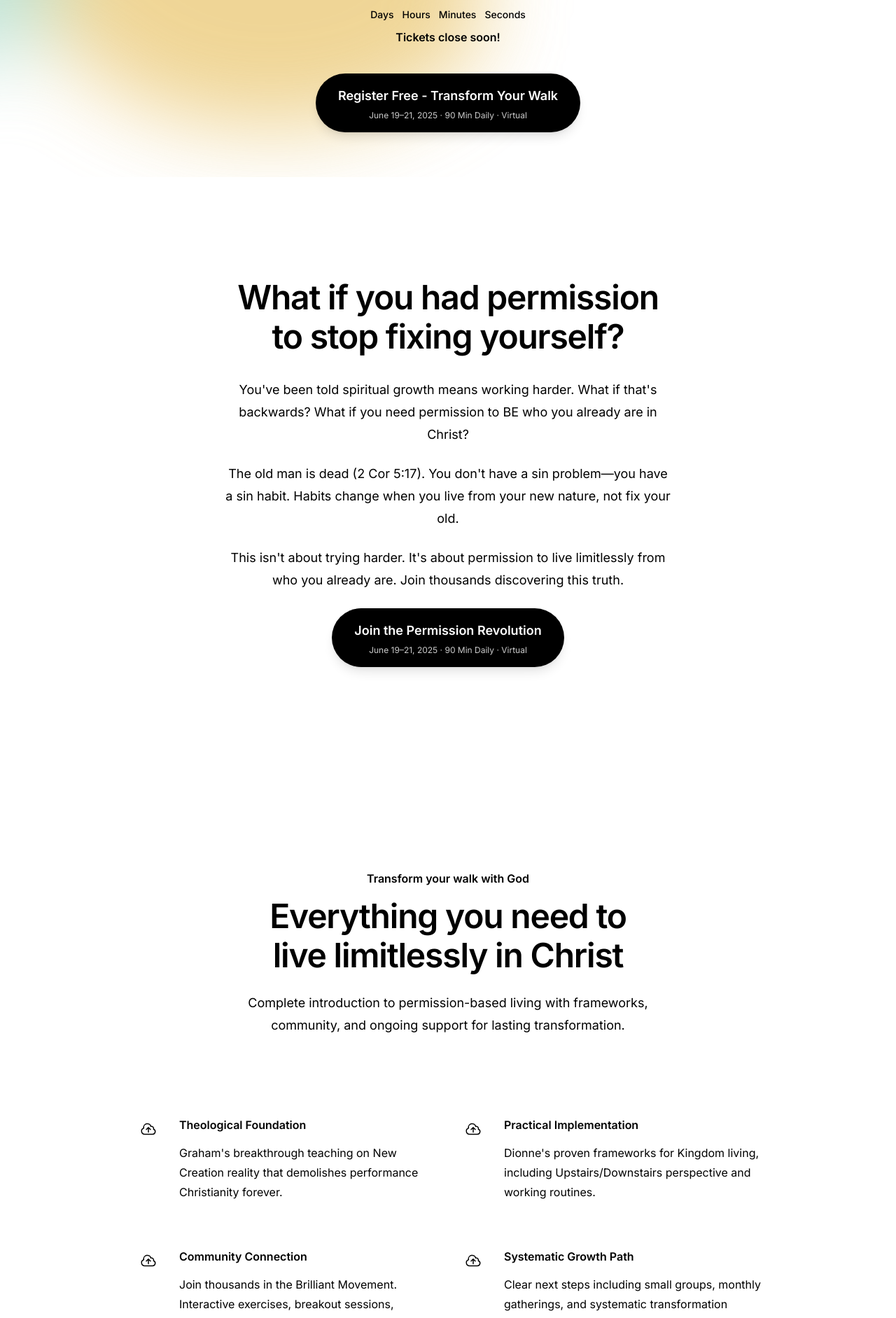
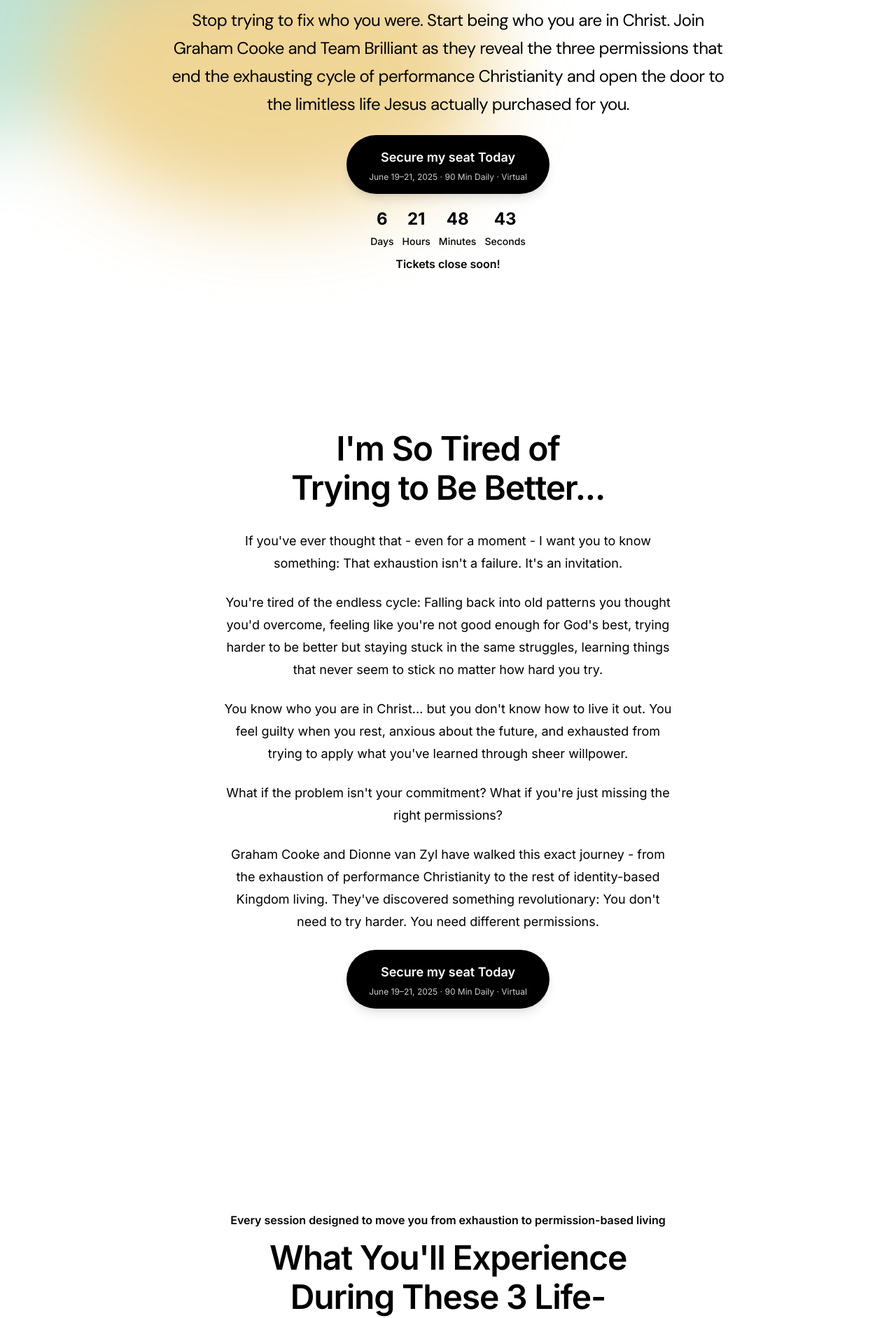
Before and after one commit to BrilliantPerspectivesDev/ElevateAOTB, a Next.js app in the folder keynote-ts/: page / in a window 1280 px wide. Shown: the part 543-2426 px from the top of the page at 70% size. Built offline with nearby package versions, Linux system fonts and the light colour scheme.

Commit message:
Unify and reposition CTA buttons, update copy, and improve event flow per latest feedback

```diff
--- a/keynote-ts/src/components/GradientCTAButton.tsx
+++ b/keynote-ts/src/components/GradientCTAButton.tsx
@@ -6,10 +6,9 @@
 interface GradientCTAButtonProps {
   href: string
   className?: string
-  children?: React.ReactNode
 }
 
-export function GradientCTAButton({ href, className, children }: GradientCTAButtonProps) {
+export function GradientCTAButton({ href, className }: GradientCTAButtonProps) {
   return (
     <Link
       href={href}
@@ -18,7 +17,7 @@
         className
       )}
     >
-      <span>{children || 'Register Now'}</span>
+      <span>Secure my seat Today</span>
       <span className="block text-xs font-normal mt-1 text-white opacity-80">June 19–21, 2025 · 90 Min Daily · Virtual</span>
     </Link>
   )
--- a/keynote-ts/src/components/Hero.tsx
+++ b/keynote-ts/src/components/Hero.tsx
@@ -41,10 +41,10 @@
             <div className="mt-8 space-y-6 font-display text-2xl tracking-tight text-sand">
               <p>{hero.intro}</p>
             </div>
+            <div className="mt-6">
+              <GradientCTAButton href="https://deals.brilliantperspectives.com/order-form1749742211523" />
+            </div>
             <CountdownTimer targetDate={hero.countdownDate} />
-            <div className="mt-6">
-              <GradientCTAButton href="https://deals.brilliantperspectives.com/order-form1749742211523">{hero.cta}</GradientCTAButton>
-            </div>
           </div>
         </Container>
       </div>
--- a/keynote-ts/src/content/eventContent.json
+++ b/keynote-ts/src/content/eventContent.json
@@ -1,123 +1,133 @@
 {
   "announcementBanner": {
-    "message": "Free registration open - Limited seating available!",
-    "cta": "Register Free"
+    "message": "Limited Seats Available | June 19-21, 2025 | Virtual Event - Stop Trying to Fix Yourself - Start Being Who God Says You Already Are",
+    "cta": "Secure Your Permission Today"
   },
   "hero": {
-    "preHeadline": "Everything you need to live limitlessly in Christ",
-    "headline": "Transform your walk with God",
-    "dateLocation": "June 19–21, 2025 · Virtual · 90 Min Daily",
-    "intro": "Everything you need to live limitlessly in Christ",
-    "countdownDate": "2025-06-19T09:00:00",
-    "cta": "Register Free - Transform Your Walk"
+    "preHeadline": "Are you exhausted from trying to be better?",
+    "headline": "The 3 Permissions You Need to Live Limitlessly with God",
+    "dateLocation": "June 19-21, 2025 | 3-Day Virtual Event | 90 Minutes Each Day",
+    "intro": "Stop trying to fix who you were. Start being who you are in Christ. Join Graham Cooke and Team Brilliant as they reveal the three permissions that end the exhausting cycle of performance Christianity and open the door to the limitless life Jesus actually purchased for you.",
+    "countdownDate": "2025-06-19T17:00:00Z",
+    "cta": "Secure my seat Today"
   },
   "salesLetter": {
-    "headline": "What if you had permission to stop fixing yourself?",
+    "headline": "I'm So Tired of Trying to Be Better...",
     "paragraphs": [
-      "You've been told spiritual growth means working harder. What if that's backwards? What if you need permission to BE who you already are in Christ?",
-      "The old man is dead (2 Cor 5:17). You don't have a sin problem—you have a sin habit. Habits change when you live from your new nature, not fix your old.",
-      "This isn't about trying harder. It's about permission to live limitlessly from who you already are. Join thousands discovering this truth."
+      "If you've ever thought that - even for a moment - I want you to know something: That exhaustion isn't a failure. It's an invitation.",
+      "You're tired of the endless cycle: Falling back into old patterns you thought you'd overcome, feeling like you're not good enough for God's best, trying harder to be better but staying stuck in the same struggles, learning things that never seem to stick no matter how hard you try.",
+      "You know who you are in Christ... but you don't know how to live it out. You feel guilty when you rest, anxious about the future, and exhausted from trying to apply what you've learned through sheer willpower.",
+      "What if the problem isn't your commitment? What if you're just missing the right permissions?",
+      "Graham Cooke and Dionne van Zyl have walked this exact journey - from the exhaustion of performance Christianity to the rest of identity-based Kingdom living. They've discovered something revolutionary: You don't need to try harder. You need different permissions."
     ],
-    "cta": "Join the Permission Revolution"
+    "cta": "Secure my seat Today"
   },
   "eventDays": [
     {
       "day": "Day 1",
-      "theme": "Permission to BE Your New Self",
-      "description": "Graham lays theological foundation. Discover why 'trying harder' keeps you stuck and get permission to stop working on the old man."
+      "theme": "Permission to Stop Fixing Yourself",
+      "description": "You have permission to stop trying to fix who you were and start being who you are in Christ. Discover why your true identity in Christ gives you permission to stop the improvement project."
     },
     {
       "day": "Day 2",
-      "theme": "Permission to LIVE Your New Life",
-      "description": "Dionne reveals practical frameworks for Kingdom living. Learn to stay peaceful in chaos and receive God's goodness without guilt."
+      "theme": "Permission to Live From Rest",
+      "description": "You have permission to live from rest instead of striving. Learn how to live FROM your new identity in practical, daily ways. Dionne will show you why rest isn't lazy - it's your natural state in Christ."
     },
     {
       "day": "Day 3",
-      "theme": "Permission to LEARN Your New Way",
-      "description": "Discover relational learning that creates lasting change. Get clear next steps for your continued transformation journey."
+      "theme": "Permission to Learn Relationally",
+      "description": "You have permission to learn relationally with God instead of academically about God. Understand why academic learning about God doesn't create lasting transformation."
     }
   ],
   "features": {
-    "headline": "Everything you need to live limitlessly in Christ",
-    "subheading": "Transform your walk with God",
-    "description": "Complete introduction to permission-based living with frameworks, community, and ongoing support for lasting transformation.",
+    "headline": "What You'll Experience During These 3 Life-Changing Days",
+    "subheading": "Every session designed to move you from exhaustion to permission-based living",
+    "description": "This isn't another conference about trying harder. These 90-minute sessions each day will systematically give you the three permissions that transform how you live with God - from performance to partnership, from striving to rest, from academic learning to relational growth.",
     "items": [
       {
-        "title": "Theological Foundation",
-        "description": "Graham's breakthrough teaching on New Creation reality that demolishes performance Christianity forever."
+        "title": "Permission-Based Identity Teaching",
+        "description": "Discover who you already are in Christ instead of trying to become someone new"
       },
       {
-        "title": "Practical Implementation",
-        "description": "Dionne's proven frameworks for Kingdom living, including Upstairs/Downstairs perspective and working routines."
+        "title": "Credible Guide Authority",
+        "description": "Learn from Graham and Dionne who've actually walked this transformation journey"
       },
       {
-        "title": "Community Connection",
-        "description": "Join thousands in the Brilliant Movement. Interactive exercises, breakout sessions, ongoing support."
+        "title": "Practical Implementation Strategy",
+        "description": "Move beyond theory to daily living from your new permissions"
       },
       {
-        "title": "Systematic Growth Path",
-        "description": "Clear next steps including small groups, monthly gatherings, and systematic transformation programs."
+        "title": "Relational Learning Method",
+        "description": "Experience learning WITH God instead of just learning ABOUT God"
+      },
+      {
+        "title": "Systematic Transformation Process",
+        "description": "Get the methodology that makes lasting change actually stick"
+      },
+      {
+        "title": "Complete Transformation Framework",
+        "description": "Get the complete methodology for living from permission instead of performance"
       }
     ],
-    "cta": "Access All Transformation Tools"
+    "cta": "Secure my seat Today"
   },
   "speakers": {
-    "headline": "Meet Your Transformation Guides",
-    "subheading": "Proven leaders who've walked from performance to permission",
+    "headline": "Meet Your Credible Guides",
+    "subheading": "Leaders who've walked the journey from performance Christianity to Kingdom rest",
     "people": [
       {
         "name": "Graham Cooke",
-        "role": "Author & Prophetic Voice",
-        "bio": "For decades, Graham has helped Christians discover living WITH God vs. about God. His New Creation revelation transforms performance into partnership.",
-        "image": "graham-cooke-headshot.jpg"
+        "role": "Founder & Primary Teacher",
+        "bio": "Graham spent years in the exhausting cycle of performance Christianity before discovering the permissions that changed everything. Author of over 40 books and trusted by thousands worldwide, Graham will help you see that God never asked you to fix yourself - He gave you permission to BE who He says you already are.",
+        "image": "graham-cooke.jpg"
       },
       {
         "name": "Dionne van Zyl",
         "role": "CEO & Leadership Expert",
-        "bio": "Dionne bridges the gap between identity and lifestyle. His systematic approach has helped thousands live from their new nature daily.",
-        "image": "dionne-van-zyl-headshot.jpg"
+        "bio": "Dionne understands the struggle of knowing your identity but not knowing how to live it out. Through his own journey from striving to rest, he's developed practical methodologies for living from your new nature instead of working toward it. He'll show you exactly how to make this shift in your daily life.",
+        "image": "dionne-van-zyl.jpg"
       },
       {
-        "name": "Ray Higdon",
-        "role": "Event Host",
-        "bio": "Ray creates transformational experiences with heart for helping people discover their true identity in Christ and breakthrough moments.",
-        "image": "ray-higdon-headshot.jpg"
+        "name": "Jenny Taylor",
+        "role": "COO & Learning Specialist",
+        "bio": "Jenny discovered that the problem wasn't her commitment to growth - it was HOW she was learning. As an expert in relational learning methodology, she'll introduce you to the approach that makes transformation stick: learning WITH God instead of just about Him.",
+        "image": "jenny-taylor.jpg"
       }
     ],
-    "cta": "Learn From These Proven Leaders"
+    "cta": "Secure my seat Today"
   },
   "ctaSection": {
-    "headline": "Your new life is waiting. Stop trying to earn it.",
-    "description": "You've tried harder. You've done more. What if it's time to try permission instead? June 19-21 could change everything.",
-    "cta": "Yes! I'm Ready for Permission-Based Living"
+    "headline": "Ready to Stop the Exhausting Cycle?",
+    "description": "You don't have to spend another day trying to fix yourself. The three permissions that end the exhausting cycle are waiting to be discovered. Join us for three days where you'll learn to live from rest instead of striving and discover the relational way to grow with God. June 19-21, 2025 | 90 Minutes Each Day | Virtual Event",
+    "cta": "Secure my seat Today"
   },
   "testimonials": {
-    "smallHeading": "Testimonials",
-    "mainHeading": "Thousands discovered the freedom of permission-based living",
+    "smallHeading": "What Others Are Saying",
+    "mainHeading": "Lives Transformed by Permission-Based Living",
     "items": [
       {
-        "quote": "First time I felt permission to BE who God says I am instead of trying to become worthy. The relief was immediate, transformation ongoing.",
+        "quote": "I didn't realize I'd been asking God for permission He gave me 20 years ago when I became a Christian. Learning to live FROM that permission instead of TO it has changed everything about my daily experience with Him.",
         "name": "Sarah M.",
         "handle": "BSOL Graduate",
-        "image": "sarah-m-avatar.jpg"
+        "image": "sarah-m.jpg"
       },
       {
-        "quote": "Graham and Dionne gave me a new way to live. The permission framework revolutionized my daily walk with God.",
-        "name": "Michael T.",
-        "handle": "Movement Member",
-        "image": "michael-t-avatar.jpg"
+        "quote": "I spent decades trying to earn what Jesus already purchased. These principles helped me step into the limitless life that was always mine in Christ.",
+        "name": "Mike T.",
+        "handle": "Inner Circle Member",
+        "image": "mike-t.jpg"
       },
       {
-        "quote": "Came exhausted from performance Christianity, left with permission to live from rest. This weekend literally changed my life.",
-        "name": "Jennifer L.",
-        "handle": "Small Group Leader",
-        "image": "jennifer-l-avatar.jpg"
+        "quote": "The relational learning approach is completely different from anything I'd experienced. Instead of trying to apply principles through willpower, I'm actually living and growing in partnership with God.",
+        "name": "Lisa K.",
+        "handle": "Movement Member",
+        "image": "lisa-k.jpg"
       },
       {
-        "quote": "After 20 years trying to be better, I learned to BE the Christian God made me. This is the breakthrough I'd been searching for.",
+        "quote": "For the first time, I have permission to rest without guilt and live without striving. This isn't just teaching - it's a complete transformation of how I relate to God and myself.",
         "name": "David R.",
-        "handle": "Ministry Leader",
-        "image": "david-r-avatar.jpg"
+        "handle": "Movement Member",
+        "image": "david-r.jpg"
       }
     ]
   },
@@ -125,24 +135,32 @@
     "heading": "Frequently Asked Questions",
     "items": [
       {
-        "question": "What can I expect from this event?",
-        "answer": "Two transformative days of teaching, interactive sessions, and practical application. You'll learn how to experience God's presence naturally and live from your true identity in Christ."
+        "question": "Is this event live or recorded?",
+        "answer": "All three days are live virtual sessions with Graham, Dionne, and Jenny. You'll be able to interact, ask questions, and experience real-time breakthrough moments."
       },
       {
-        "question": "Is this just another online event?",
-        "answer": "Not at all! You'll get a front row seat in this immersive and interactive experience. Forget about passive webinars - LIMITLESS uses cutting-edge technology to create a truly engaging environment. You'll connect with like-minded believers, experience transformational teaching, and participate in dynamic interactions with Graham and Dionne live from our professional broadcast studio. This is an intimate, interactive experience designed to help you encounter God in a fresh way."
+        "question": "What if I can't attend live?",
+        "answer": "All sessions will be recorded and available to registered participants for 30 days after the event."
       },
       {
-        "question": "How do I access the event?",
-        "answer": "Once registered, you'll receive a link to our simple online portal where you'll find everything you need. The portal gives you access to both main sessions, interactive elements, and any additional resources shared during the event. We've made the technical side seamless so you can focus entirely on your experience with God."
+        "question": "How is this different from other Christian conferences or teachings?",
+        "answer": "This event focuses specifically on permission-based living rather than performance Christianity. Instead of teaching you how to do more or be better, you'll discover the permissions you already have in Christ."
       },
       {
-        "question": "What are the event times?",
-        "answer": "The event runs March 7th & 8th, from 10:00 AM to 11:30 AM PST each day. We recommend joining a few minutes early to get settled."
+        "question": "Will there be any sales presentations during the event?",
+        "answer": "This event is focused entirely on helping you discover and live from your three permissions in Christ. Our goal is transformation, not transaction."
+      },
+      {
+        "question": "Is this suitable for new believers?",
+        "answer": "Absolutely! This approach is especially helpful for those tired of performance Christianity and ready to discover what Kingdom living actually looks like."
+      },
+      {
+        "question": "What technology do I need to participate?",
+        "answer": "Just a computer, tablet, or smartphone with internet access. We'll send you all the connection details after registration."
       }
     ]
   },
   "footer": {
-    "text": "© 2025 Brilliant Perspectives. Building a movement of people who know their true identity in Christ."
+    "text": "Stop trying to fix yourself. Start being who God says you already are. © 2025 Brilliant Perspectives | All Rights Reserved"
   }
 }
```
Also changed, not shown: keynote-ts/src/components/EventDays.tsx (+14 -5 lines), 2 other files (tests, documents, lock files or other folders).
